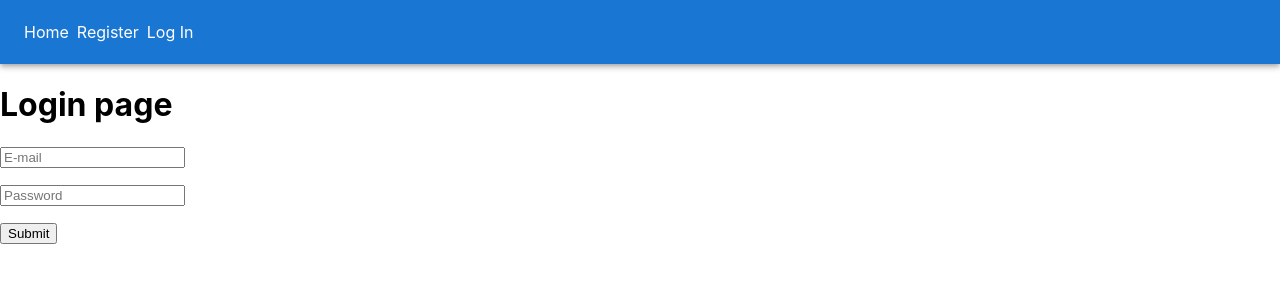
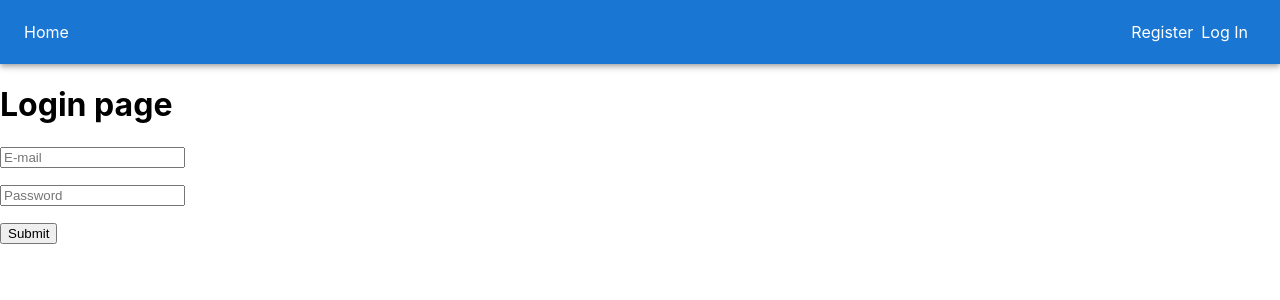
Before and after one commit to Andrew-Samoilov/goit-react-hw-08-phonebook, a React (Create React App) app: page /login in a window 1280 px wide. Shown: the top 300 px of the page. Built offline with nearby package versions, Linux system fonts and the light colour scheme.

Commit message:
Change Del Btn, Nav Bar

```diff
--- a/src/components/ContactListItem.jsx
+++ b/src/components/ContactListItem.jsx
@@ -13,10 +13,8 @@ const ContactListItem = ({ id, name, number }) => {
     return (
         <div className={css.divItem}>
             <span>{name}: {number}</span>
-            <IconButton aria-label="delete" size="small">
-                <DeleteIcon fontSize="inherit"
-                    onClick={handleDelete}
-                />
+            <IconButton aria-label="delete" size="small" onClick={handleDelete}>
+                <DeleteIcon fontSize="inherit"/>
             </IconButton>
         </div>
     );
--- a/src/components/navigate/NavigateBar.jsx
+++ b/src/components/navigate/NavigateBar.jsx
@@ -13,8 +13,8 @@ export const NavigateBar = () => {
 
     return (
         <Box sx={{ flexGrow: 1 }}>
-            <AppBar position="static" sx={{ flexGrow: 1 }}>
-                <Toolbar>
+            <AppBar position="static">
+                <Toolbar sx={{ justifyContent: 'space-between' }}>
                     <Navigation />
                     {isLoggedIn ? <UserMenu /> : <AuthNav />}
                 </Toolbar>
```
